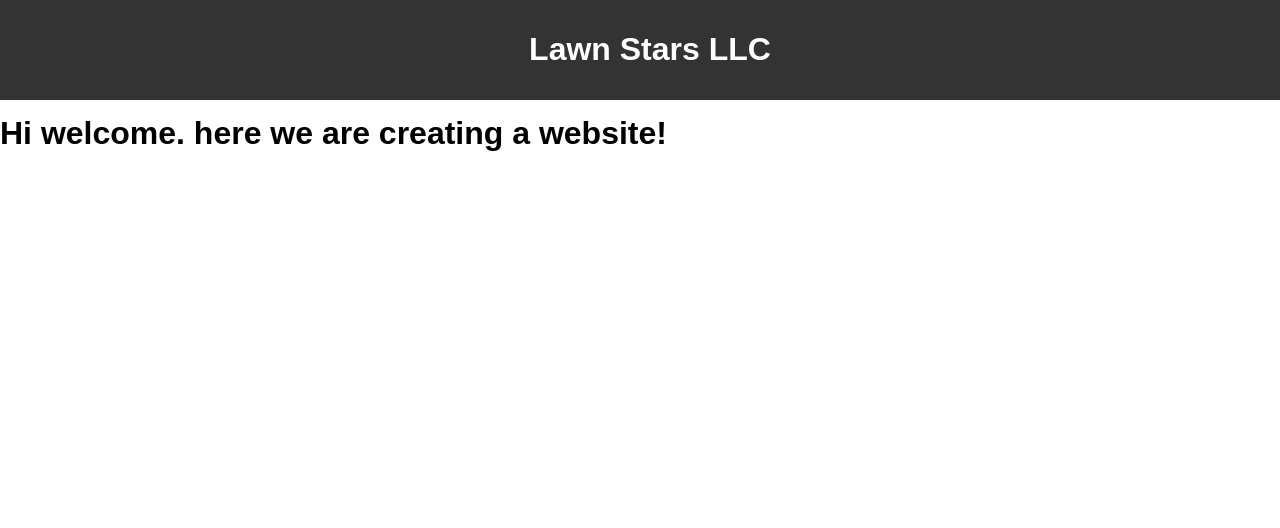
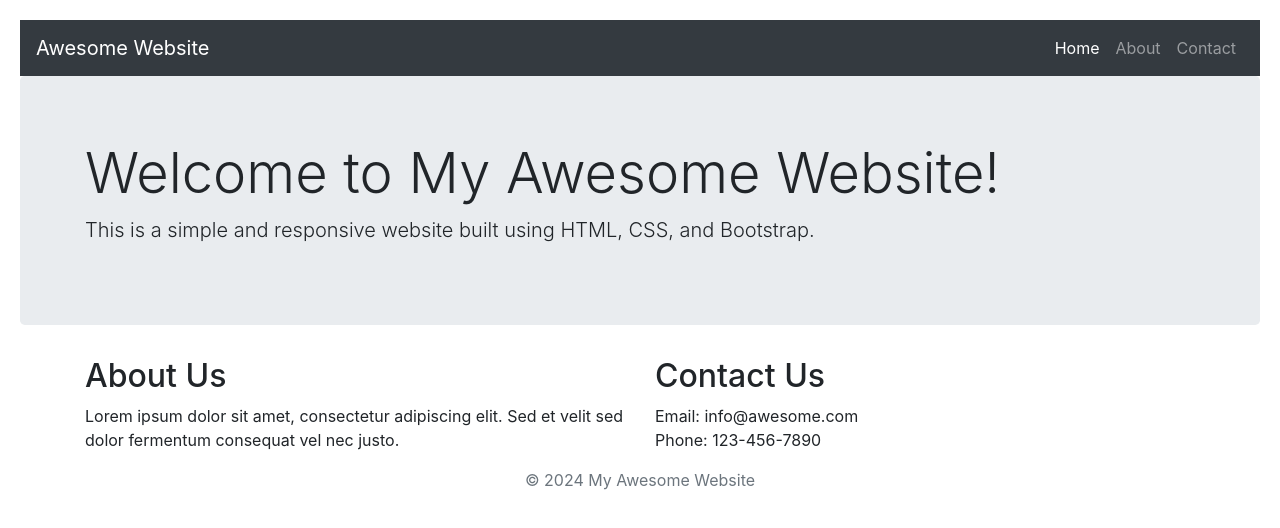
Before and after one commit to brandstetter64/my_website, a plain HTML site: page index.html in a window 1280 px wide. Drawn offline with nearby package versions, Linux system fonts and the light colour scheme.

Commit message:
Update index.html with your description here

```diff
--- a/index.html
+++ b/index.html
@@ -3,45 +3,71 @@
 <head>
   <meta charset="UTF-8">
   <meta name="viewport" content="width=device-width, initial-scale=1.0">
+  <title>My Awesome Website</title>
+  <!-- Bootstrap CSS -->
+  <link rel="stylesheet" href="https://stackpath.bootstrapcdn.com/bootstrap/4.5.2/css/bootstrap.min.css">
+  <!-- Custom CSS -->
   <style>
     body {
-      margin: 0;
-      font-family: Arial, sans-serif;
-    }
-
-    header {
-      background-color: #333;
-      padding: 10px;
-      color: #fff;
-      text-align: center;
-      position: fixed;
-      width: 100%;
-      top: 0;
-      z-index: 1000;
-    }
-
-    /* Add some padding to the content to prevent it from being hidden behind the header */
-    .content {
-      padding-top: 60px; /* Adjust this value based on the header's height */
+      padding: 20px;
     }
   </style>
 </head>
 <body>
 
   <header>
-    <h1>Lawn Stars LLC</h1>
+    <nav class="navbar navbar-expand-lg navbar-dark bg-dark">
+      <a class="navbar-brand" href="#">Awesome Website</a>
+      <button class="navbar-toggler" type="button" data-toggle="collapse" data-target="#navbarNav" aria-controls="navbarNav" aria-expanded="false" aria-label="Toggle navigation">
+        <span class="navbar-toggler-icon"></span>
+      </button>
+      <div class="collapse navbar-collapse" id="navbarNav">
+        <ul class="navbar-nav ml-auto">
+          <li class="nav-item active">
+            <a class="nav-link" href="#">Home <span class="sr-only">(current)</span></a>
+          </li>
+          <li class="nav-item">
+            <a class="nav-link" href="#">About</a>
+          </li>
+          <li class="nav-item">
+            <a class="nav-link" href="#">Contact</a>
+          </li>
+        </ul>
+      </div>
+    </nav>
   </header>
 
-  <div class="content">
-    <p>Lorem ipsum dolor sit amet, consectetur adipiscing elit. ...</p>
-    <!-- Add more content here -->
-  </div>
+  <main role="main">
+    <div class="jumbotron">
+      <div class="container">
+        <h1 class="display-4">Welcome to My Awesome Website!</h1>
+        <p class="lead">This is a simple and responsive website built using HTML, CSS, and Bootstrap.</p>
+      </div>
+    </div>
 
-  <script>
-    // You can add additional JavaScript logic here if needed
-  </script>
+    <div class="container">
+      <div class="row">
+        <div class="col-md-6">
+          <h2>About Us</h2>
+          <p>Lorem ipsum dolor sit amet, consectetur adipiscing elit. Sed et velit sed dolor fermentum consequat vel nec justo.</p>
+        </div>
+        <div class="col-md-6">
+          <h2>Contact Us</h2>
+          <p>Email: info@awesome.com<br>Phone: 123-456-7890</p>
+        </div>
+      </div>
+    </div>
+  </main>
 
+  <footer class="text-muted text-center">
+    <div class="container">
+      <p>&copy; 2024 My Awesome Website</p>
+    </div>
+  </footer>
+
+  <!-- Bootstrap JS and Popper.js -->
+  <script src="https://code.jquery.com/jquery-3.5.1.slim.min.js"></script>
+  <script src="https://cdn.jsdelivr.net/npm/@popperjs/core@2.9.2/dist/umd/popper.min.js"></script>
+  <script src="https://stackpath.bootstrapcdn.com/bootstrap/4.5.2/js/bootstrap.min.js"></script>
 </body>
-<h1>Hi welcome. here we are creating a website!</h1>
-
 </html>
```
